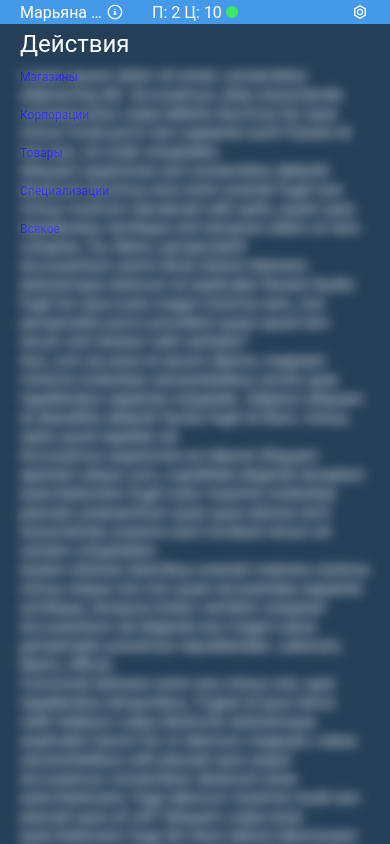
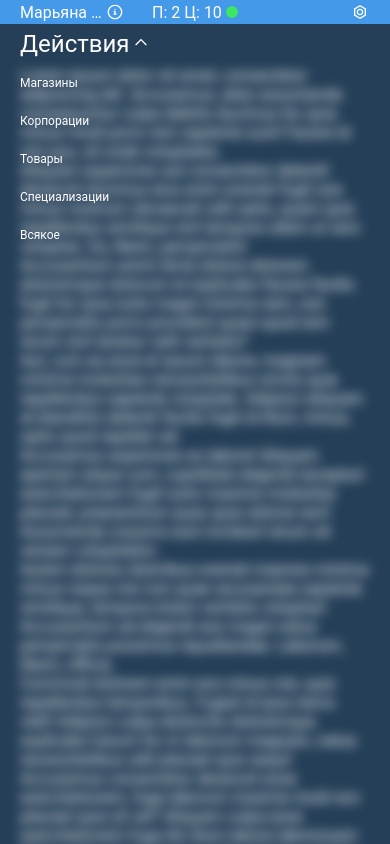
Before and after one commit to sr-2020/marketplace-dashboard, a Vue app: page /shops in a window 390 px wide. Shown: the top 844 px of the page. Built offline with nearby package versions, Linux system fonts and the light colour scheme.

Commit message:
navbar done

```diff
--- a/src/components/NavBar.vue
+++ b/src/components/NavBar.vue
@@ -3,15 +3,29 @@
     <div class="row">
       <nav class="navbar col-m-3">
         <span class="selected-link"
+              :class="{ 'rotated-icon': hidden }"
               @click="hideNavbar">
           {{ selectedLink }}
+
+          <svg width="20"
+               height="20"
+               viewBox="0 0 18 11"
+               fill="none"
+               xmlns="http://www.w3.org/2000/svg"
+               :class="{ hidden }">
+            <path fill-rule="evenodd"
+                  clip-rule="evenodd"
+                  d="M16.293 0.292908L17.7072 1.70712L9.00008 10.4142L0.292969 1.70712L1.70718 0.292908L9.00008 7.5858L16.293 0.292908Z"
+                  fill="white"/>
+          </svg>
+
         </span>
         <span class="link-list"
               :class="{ hidden }"
               @click="hideNavbar">
          <router-link v-for="l in links"
                       :to="l.link"
-                      :key="l.name" >
+                      :key="l.name">
            {{ l.name }}
          </router-link>
         </span>
@@ -73,16 +87,20 @@ export default class NavBar extends Vue {
 <style scoped
        lang="less">
 .navbar {
+  display: flex;
+  align-items: center;
   padding-top: 0.5em;
   font-size: 12px;
   position: relative;
-
+  white-space: nowrap;
 
   @media screen and (min-width: 1024px) {
     font-size: 20px;
   }
-  color: var(--font-prim);
-  white-space: nowrap;
+  @media screen and (max-width: 500px) {
+    align-items: flex-start;
+    flex-direction: column;
+  }
 
   .link-list {
     display: inline-block;
@@ -92,15 +110,16 @@ export default class NavBar extends Vue {
     transition-duration: .3s;
     transition-timing-function: ease-in-out;
 
-
-    @media screen and (max-width: 414px) {
+    @media screen and (max-width: 500px) {
       position: absolute;
       display: flex;
       flex-direction: column;
+      top: 40px;
       height: 50vh;
       a {
         margin: 12px 0;
       }
+
       &.hidden {
         height: 0 !important;
         width: 100% !important;
@@ -115,9 +134,33 @@ export default class NavBar extends Vue {
 
   .selected-link {
     cursor: pointer;
+    margin-right: 0.3em;
+
+    svg {
+      transition: transform .3s ease-in-out;
+      transform: rotate(90deg);
+      @media screen and (max-width: 1024px) {
+        width: 12px;
+      }
+      @media screen and (max-width: 500px) {
+        transform: rotate(180deg)
+      }
+
+      path {
+        fill: var(--font-prim);
+      }
+    }
+
+    &.rotated-icon svg {
+      transform: rotate(-90deg);
+      @media screen and (max-width: 500px) {
+        transform: rotate(0deg)
+      }
+    }
   }
 
   a {
+    color: var(--font-prim);
     text-decoration: unset;
     transition-property: color, font-size;
     transition-duration: .3s;
```
